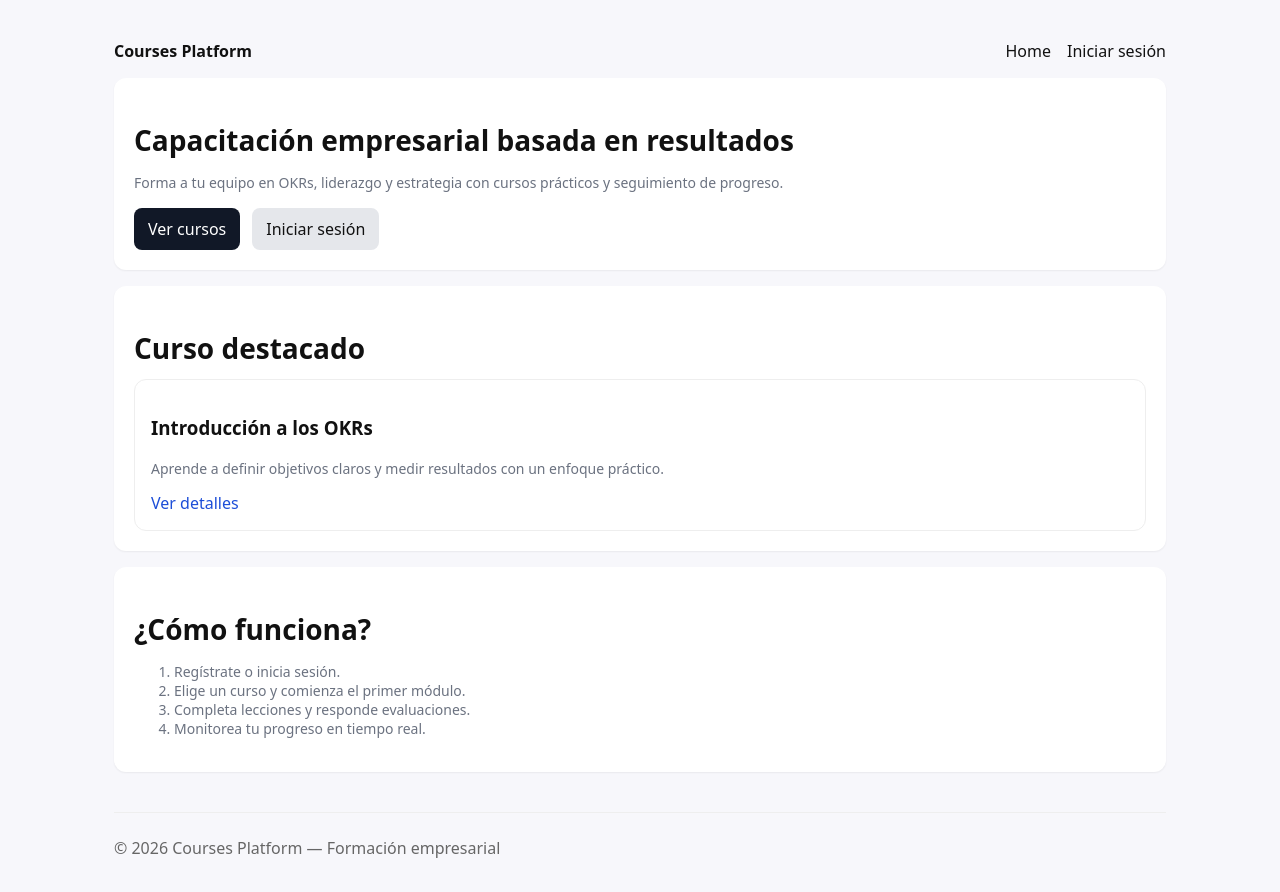
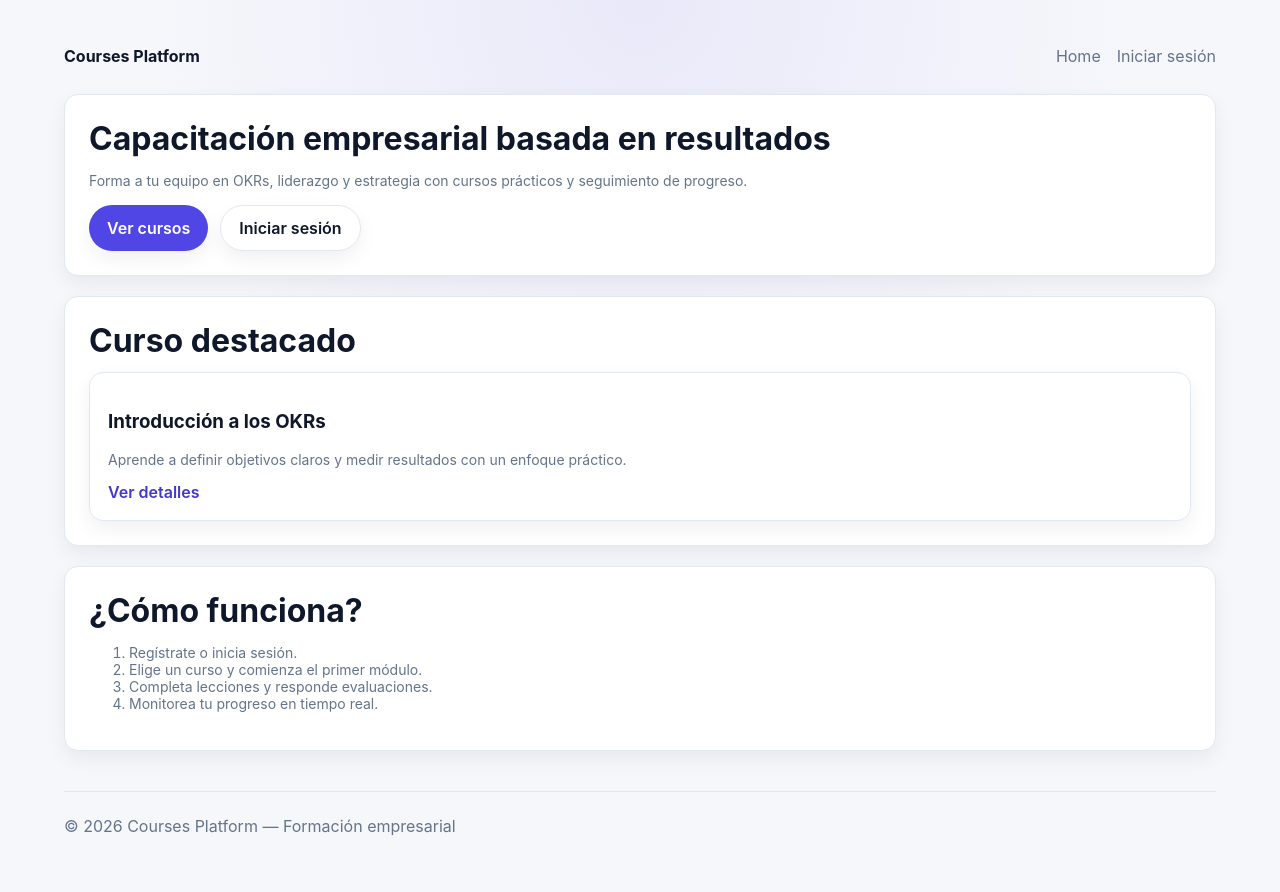
Before and after one commit to jashito/Courses_Platform, a Next.js app: page / in a window 1280 px wide. Shown: the top 892 px of the page. Built offline with nearby package versions, Linux system fonts and the light colour scheme.

Commit message:
Updated globals.css with new styling variables.

```diff
--- a/src/styles/globals.css
+++ b/src/styles/globals.css
@@ -1,103 +1,312 @@
 :root {
   color-scheme: light;
+  --bg: #f6f7fb;
+  --surface: #ffffff;
+  --surface-2: #f1f3f9;
+  --text: #0f172a;
+  --muted: #64748b;
+  --primary: #4f46e5;
+  --primary-strong: #4338ca;
+  --accent: #14b8a6;
+  --border: #e2e8f0;
+  --shadow: 0 14px 40px rgba(15, 23, 42, 0.08);
+  --shadow-soft: 0 8px 20px rgba(15, 23, 42, 0.06);
+  --radius: 14px;
+  --radius-lg: 22px;
+  --gradient: linear-gradient(135deg, #4f46e5 0%, #7c3aed 40%, #14b8a6 100%);
 }
 
-* { box-sizing: border-box; }
+[data-theme="dark"] {
+  color-scheme: dark;
+  --bg: #0b1220;
+  --surface: #0f172a;
+  --surface-2: #111827;
+  --text: #e2e8f0;
+  --muted: #94a3b8;
+  --primary: #818cf8;
+  --primary-strong: #a5b4fc;
+  --accent: #2dd4bf;
+  --border: #1f2937;
+  --shadow: 0 18px 40px rgba(0, 0, 0, 0.45);
+  --shadow-soft: 0 8px 18px rgba(0, 0, 0, 0.35);
+  --gradient: linear-gradient(135deg, #6366f1 0%, #8b5cf6 40%, #14b8a6 100%);
+}
+
+* {
+  box-sizing: border-box;
+}
 
 body {
   margin: 0;
-  font-family: system-ui, -apple-system, Segoe UI, Roboto, sans-serif;
-  background: #f7f7fb;
-  color: #111;
+  font-family: "Inter", system-ui, -apple-system, Segoe UI, Roboto, sans-serif;
+  background: radial-gradient(circle at top, rgba(79, 70, 229, 0.08), transparent 45%), var(--bg);
+  color: var(--text);
 }
 
-a { color: inherit; text-decoration: none; }
+a {
+  color: inherit;
+  text-decoration: none;
+}
 
 .container {
-  max-width: 1100px;
+  max-width: 1200px;
   margin: 0 auto;
-  padding: 24px;
+  padding: 28px 24px 48px;
 }
 
 .page-title {
-  font-size: 28px;
+  font-size: 32px;
   font-weight: 700;
-  margin-bottom: 12px;
+  margin: 0 0 12px;
 }
 
 .section {
-  background: #fff;
-  border-radius: 12px;
-  padding: 20px;
-  margin-bottom: 16px;
-  box-shadow: 0 1px 2px rgba(0,0,0,0.06);
+  background: var(--surface);
+  border-radius: var(--radius);
+  padding: 24px;
+  margin-bottom: 20px;
+  box-shadow: var(--shadow-soft);
+  border: 1px solid var(--border);
+}
+
+.surface {
+  background: var(--surface);
+  border-radius: var(--radius-lg);
+  padding: 24px;
+  border: 1px solid var(--border);
+  box-shadow: var(--shadow);
 }
 
 .grid {
   display: grid;
-  gap: 16px;
+  gap: 18px;
   grid-template-columns: repeat(auto-fit, minmax(240px, 1fr));
 }
 
+.grid.tight {
+  gap: 12px;
+}
+
 .card {
-  border: 1px solid #eee;
-  border-radius: 12px;
-  padding: 16px;
-  background: #fff;
+  border-radius: var(--radius);
+  padding: 18px;
+  background: var(--surface);
+  border: 1px solid var(--border);
+  box-shadow: var(--shadow-soft);
+}
+
+.card.soft {
+  background: var(--surface-2);
 }
 
 .badge {
   display: inline-flex;
-  padding: 4px 8px;
+  padding: 6px 12px;
   border-radius: 999px;
-  background: #eef2ff;
-  color: #4338ca;
+  background: rgba(79, 70, 229, 0.12);
+  color: var(--primary-strong);
+  font-size: 12px;
+  font-weight: 600;
+}
+
+.pill {
+  display: inline-flex;
+  align-items: center;
+  gap: 6px;
+  border-radius: 999px;
+  padding: 6px 12px;
+  border: 1px solid var(--border);
+  background: var(--surface-2);
+  color: var(--muted);
   font-size: 12px;
 }
 
 .button {
   display: inline-flex;
   align-items: center;
-  gap: 6px;
-  background: #111827;
+  gap: 8px;
+  background: var(--primary);
   color: #fff;
-  border-radius: 8px;
-  padding: 10px 14px;
+  border-radius: 999px;
+  padding: 12px 18px;
   border: none;
   cursor: pointer;
+  font-weight: 600;
+  box-shadow: var(--shadow-soft);
+  transition: transform 0.2s ease, box-shadow 0.2s ease;
+}
+
+.button:hover {
+  transform: translateY(-1px);
+  box-shadow: var(--shadow);
 }
 
 .button.secondary {
-  background: #e5e7eb;
-  color: #111;
+  background: var(--surface);
+  color: var(--text);
+  border: 1px solid var(--border);
+}
+
+.button.ghost {
+  background: transparent;
+  color: var(--muted);
+  border: 1px solid var(--border);
+  box-shadow: none;
 }
 
 .button.link {
   background: transparent;
-  color: #1d4ed8;
+  color: var(--primary-strong);
   padding: 0;
+  box-shadow: none;
+}
+
+.input {
+  width: 100%;
+  padding: 12px 14px;
+  border-radius: 12px;
+  border: 1px solid var(--border);
+  background: var(--surface);
+  color: var(--text);
+  font-size: 14px;
+}
+
+.input:focus {
+  outline: 2px solid rgba(79, 70, 229, 0.25);
+  border-color: var(--primary);
 }
 
 .nav {
   display: flex;
   align-items: center;
   justify-content: space-between;
-  padding: 16px 0;
+  padding: 18px 0 28px;
+}
+
+.brand {
+  display: flex;
+  align-items: center;
+  gap: 10px;
+  font-weight: 700;
+}
+
+.brand-dot {
+  width: 12px;
+  height: 12px;
+  border-radius: 50%;
+  background: var(--gradient);
+  display: inline-block;
 }
 
 .nav-links {
   display: flex;
   gap: 16px;
+  align-items: center;
+  color: var(--muted);
+}
+
+.nav-actions {
+  display: flex;
+  gap: 12px;
+  align-items: center;
+}
+
+.theme-toggle {
+  width: 40px;
+  height: 40px;
+  border-radius: 50%;
+  border: 1px solid var(--border);
+  background: var(--surface);
+  color: var(--muted);
+  cursor: pointer;
 }
 
 .footer {
   margin-top: 40px;
   padding: 24px 0;
-  border-top: 1px solid #eee;
-  color: #666;
+  border-top: 1px solid var(--border);
+  color: var(--muted);
 }
 
 .meta {
-  color: #6b7280;
+  color: var(--muted);
   font-size: 14px;
 }
+
+.hero {
+  display: grid;
+  gap: 24px;
+  grid-template-columns: repeat(auto-fit, minmax(260px, 1fr));
+  align-items: center;
+  padding: 32px;
+  border-radius: var(--radius-lg);
+  background: var(--gradient);
+  color: #fff;
+  box-shadow: var(--shadow);
+}
+
+.hero h1 {
+  font-size: 42px;
+  margin: 0 0 12px;
+}
+
+.hero p {
+  margin: 0 0 20px;
+  opacity: 0.9;
+}
+
+.hero-card {
+  background: rgba(255, 255, 255, 0.14);
+  border: 1px solid rgba(255, 255, 255, 0.25);
+  border-radius: 20px;
+  padding: 22px;
+  backdrop-filter: blur(10px);
+}
+
+.section-title {
+  font-size: 22px;
+  font-weight: 700;
+  margin: 0 0 8px;
+}
+
+.page-hero {
+  display: flex;
+  flex-direction: column;
+  gap: 14px;
+  margin-bottom: 20px;
+}
+
+.stat {
+  display: grid;
+  gap: 6px;
+  padding: 16px;
+  border-radius: 16px;
+  border: 1px solid rgba(255, 255, 255, 0.3);
+  background: rgba(255, 255, 255, 0.12);
+}
+
+.split {
+  display: grid;
+  gap: 24px;
+  grid-template-columns: repeat(auto-fit, minmax(280px, 1fr));
+  align-items: stretch;
+}
+
+.login-card {
+  padding: 28px;
+  border-radius: var(--radius-lg);
+  background: var(--surface);
+  border: 1px solid var(--border);
+  box-shadow: var(--shadow);
+}
+
+.list {
+  display: grid;
+  gap: 12px;
+}
+
+@media (max-width: 768px) {
+  .hero h1 {
+    font-size: 34px;
+  }
+}
```
